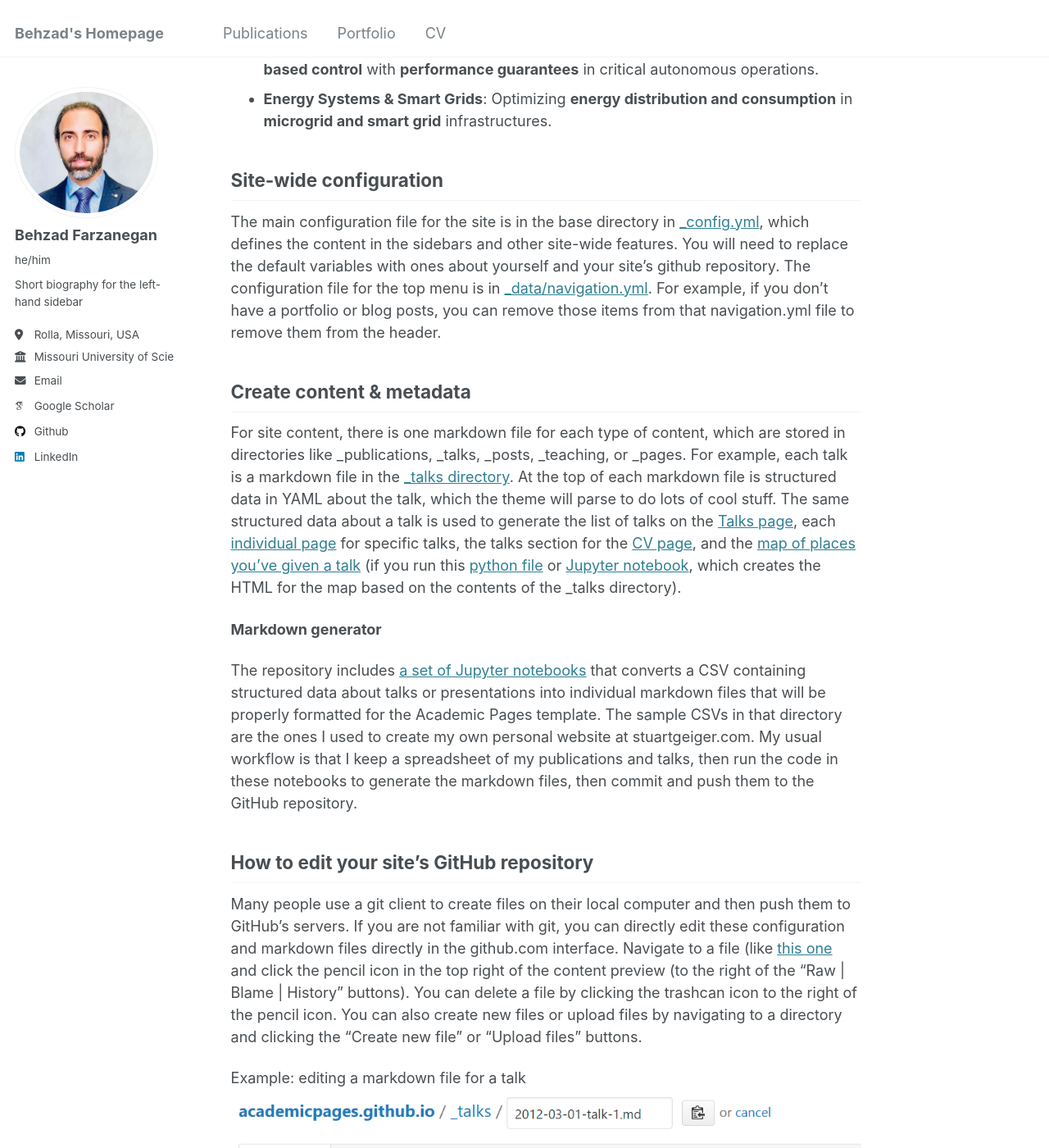
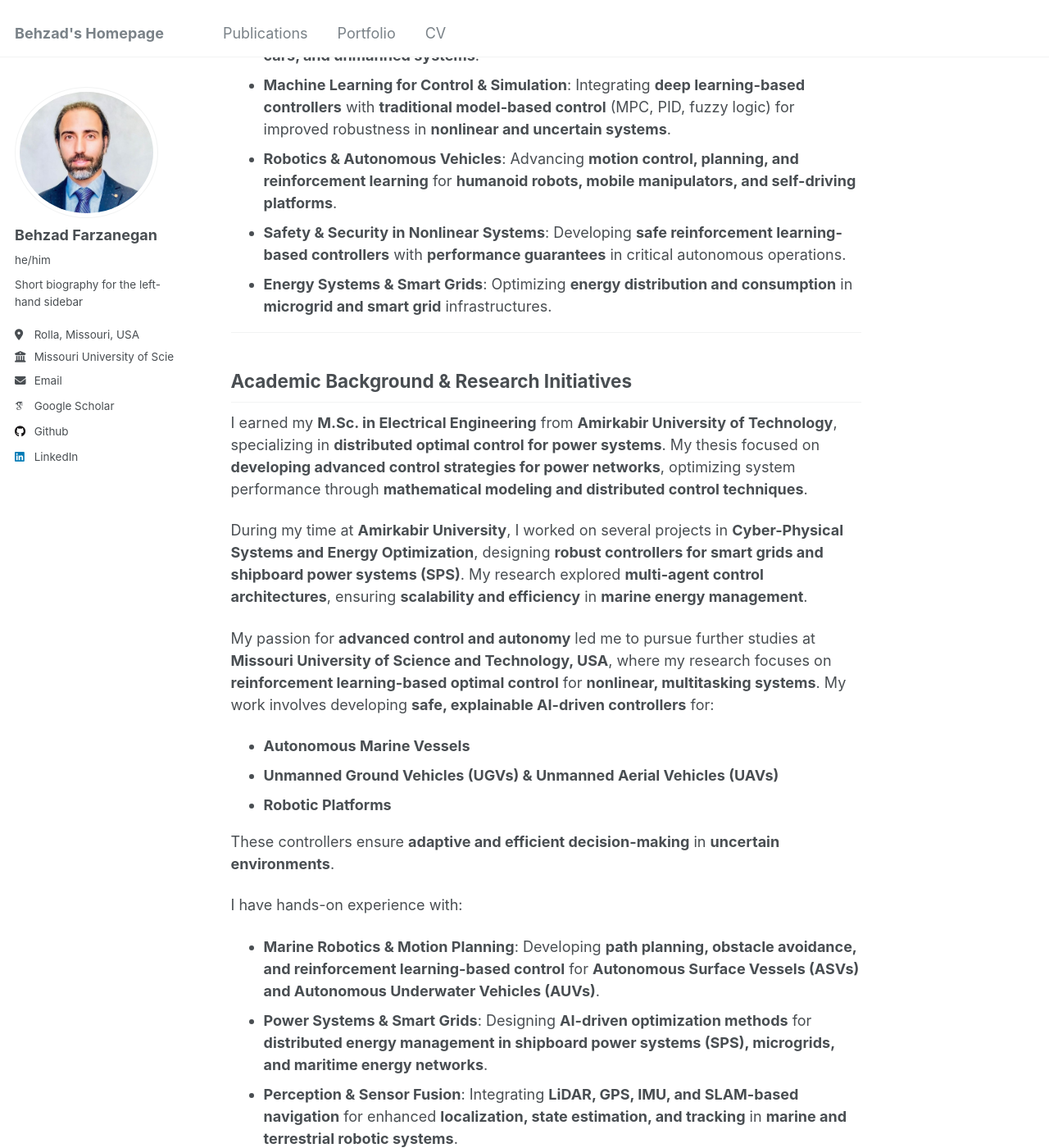
Before and after one commit to behzadfarzanegan/behzadfarzanegan.github.io, a Jekyll site: the page built from _pages/about.md, in a window 1280 px wide and 1400 px high, scrolled down 1052 px. Shown: the whole window at 82% size. Built offline with Jekyll 4.4.1, drawn with Linux system fonts in a browser that asks for light colours; some web fonts are replaced; some of the changed text lies outside the part shown.

Commit message:
Update about.md

```diff
--- a/_pages/about.md
+++ b/_pages/about.md
@@ -6,45 +6,71 @@ redirect_from:
   - /about/
   - /about.html
 ---
-------
-I am currently a Ph.D candidate at [Missouri University of Science and Technology (MST)](https://www.mst.edu/)  in the Department of Electrical & Computer Engineering, under the guidance of Dr. Sarangapani.
-------
-My research focuses on reinforcement learning-based optimal tracking control for nonlinear discrete-time systems, with applications to robotics and autonomous vehicles. A significant aspect of my work is lifelong learning-based optimal controllers, where the controller continuously learns from past experiences to improve future performance. I also emphasize safety-aware and explainable AI, ensuring the reliability and interpretability of autonomous decision-making systems. Beyond my research, I explore machine learning applications in cyber-physical systems, including vision-based robotic manipulation and localization, motion planning, perception, SLAM, and mapping for real-world autonomous navigation.
 
-Research Interests
-======
-- **Reinforcement Learning & Optimal Control**: Developing safe and explainable **deep reinforcement learning-based controllers** for **nonlinear, discrete-time** systems with real-world applications in **robotics and autonomous systems**.
-- **Navigation & Motion Planning**: Designing **adaptive and robust** path optimization strategies for **autonomous vehicles and mobile robots**, enabling efficient navigation in **off-road terrains (forests, deserts)** and **human-centered environments (sidewalks, crowded buildings)**.
+# About Me
+
+I am currently a **Ph.D. candidate** at [Missouri University of Science and Technology (MST)](https://www.mst.edu/) in the **Department of Electrical & Computer Engineering**, under the guidance of **Dr. Sarangapani**.
+
+My research focuses on **reinforcement learning-based optimal tracking control** for **nonlinear discrete-time systems**, with applications in **robotics and autonomous vehicles**. A significant aspect of my work is **lifelong learning-based optimal controllers**, where the controller continuously learns from past experiences to enhance future performance. I also emphasize **safety-aware and explainable AI**, ensuring the **reliability and interpretability** of autonomous decision-making systems.
+
+Beyond my core research, I explore **machine learning applications in cyber-physical systems**, including:
+- **Vision-based robotic manipulation and localization**
+- **Motion planning & perception**
+- **SLAM and mapping for real-world autonomous navigation**
+
+---
+
+## **Research Interests**
+
+- **Reinforcement Learning & Optimal Control**: Developing **safe and explainable deep reinforcement learning-based controllers** for **nonlinear, discrete-time systems**, with real-world applications in **robotics and autonomous systems**.
+- **Navigation & Motion Planning**: Designing **adaptive and robust path optimization strategies** for **autonomous vehicles and mobile robots**, enabling efficient navigation in **off-road terrains (forests, deserts)** and **human-centered environments (sidewalks, crowded buildings)**.
 - **Perception & Sensor Fusion**: Implementing **multi-sensor fusion techniques** (LiDAR, GPS, IMU) to enhance **state estimation, localization, and tracking** in dynamic environments.
-- **Artificial Intelligence in Autonomous Systems**: Leveraging **deep learning and AI-driven models** to enhance decision-making and control in **robotics, self-driving cars, and unmanned systems**.
-- **Machine Learning for Control & Simulation**: Integrating **deep learning-based controllers** with traditional **model-based control** (MPC, PID, fuzzy logic) for improved robustness in **nonlinear and uncertain systems**.
+- **Artificial Intelligence in Autonomous Systems**: Leveraging **deep learning and AI-driven models** to enhance **decision-making and control** in **robotics, self-driving cars, and unmanned systems**.
+- **Machine Learning for Control & Simulation**: Integrating **deep learning-based controllers** with **traditional model-based control** (MPC, PID, fuzzy logic) for improved robustness in **nonlinear and uncertain systems**.
 - **Robotics & Autonomous Vehicles**: Advancing **motion control, planning, and reinforcement learning** for **humanoid robots, mobile manipulators, and self-driving platforms**.
-- **Safety & Security in Nonlinear Systems**: Ensuring **safe reinforcement learning-based control** with **performance guarantees** in critical autonomous operations.
+- **Safety & Security in Nonlinear Systems**: Developing **safe reinforcement learning-based controllers** with **performance guarantees** in critical autonomous operations.
 - **Energy Systems & Smart Grids**: Optimizing **energy distribution and consumption** in **microgrid and smart grid** infrastructures.
 
+---
 
+## **Academic Background & Research Initiatives**
 
+I earned my **M.Sc. in Electrical Engineering** from **Amirkabir University of Technology**, specializing in **distributed optimal control for power systems**. My thesis focused on **developing advanced control strategies for power networks**, optimizing system performance through **mathematical modeling and distributed control techniques**.
 
-Site-wide configuration
-------
-The main configuration file for the site is in the base directory in [_config.yml](https://github.com/academicpages/academicpages.github.io/blob/master/_config.yml), which defines the content in the sidebars and other site-wide features. You will need to replace the default variables with ones about yourself and your site's github repository. The configuration file for the top menu is in [_data/navigation.yml](https://github.com/academicpages/academicpages.github.io/blob/master/_data/navigation.yml). For example, if you don't have a portfolio or blog posts, you can remove those items from that navigation.yml file to remove them from the header.
+During my time at **Amirkabir University**, I worked on several projects in **Cyber-Physical Systems and Energy Optimization**, designing **robust controllers for smart grids and shipboard power systems (SPS)**. My research explored **multi-agent control architectures**, ensuring **scalability and efficiency** in **marine energy management**.
 
-Create content & metadata
-------
-For site content, there is one markdown file for each type of content, which are stored in directories like _publications, _talks, _posts, _teaching, or _pages. For example, each talk is a markdown file in the [_talks directory](https://github.com/academicpages/academicpages.github.io/tree/master/_talks). At the top of each markdown file is structured data in YAML about the talk, which the theme will parse to do lots of cool stuff. The same structured data about a talk is used to generate the list of talks on the [Talks page](https://academicpages.github.io/talks), each [individual page](https://academicpages.github.io/talks/2012-03-01-talk-1) for specific talks, the talks section for the [CV page](https://academicpages.github.io/cv), and the [map of places you've given a talk](https://academicpages.github.io/talkmap.html) (if you run this [python file](https://github.com/academicpages/academicpages.github.io/blob/master/talkmap.py) or [Jupyter notebook](https://github.com/academicpages/academicpages.github.io/blob/master/talkmap.ipynb), which creates the HTML for the map based on the contents of the _talks directory).
+My passion for **advanced control and autonomy** led me to pursue further studies at **Missouri University of Science and Technology, USA**, where my research focuses on **reinforcement learning-based optimal control** for **nonlinear, multitasking systems**. My work involves developing **safe, explainable AI-driven controllers** for:
+- **Autonomous Marine Vessels**
+- **Unmanned Ground Vehicles (UGVs) & Unmanned Aerial Vehicles (UAVs)**
+- **Robotic Platforms**
 
-**Markdown generator**
+These controllers ensure **adaptive and efficient decision-making** in **uncertain environments**.
 
-The repository includes [a set of Jupyter notebooks](https://github.com/academicpages/academicpages.github.io/tree/master/markdown_generator
-) that converts a CSV containing structured data about talks or presentations into individual markdown files that will be properly formatted for the Academic Pages template. The sample CSVs in that directory are the ones I used to create my own personal website at stuartgeiger.com. My usual workflow is that I keep a spreadsheet of my publications and talks, then run the code in these notebooks to generate the markdown files, then commit and push them to the GitHub repository.
+I have hands-on experience with:
+- **Marine Robotics & Motion Planning**: Developing **path planning, obstacle avoidance, and reinforcement learning-based control** for **Autonomous Surface Vessels (ASVs) and Autonomous Underwater Vehicles (AUVs)**.
+- **Power Systems & Smart Grids**: Designing **AI-driven optimization methods** for **distributed energy management in shipboard power systems (SPS), microgrids, and maritime energy networks**.
+- **Perception & Sensor Fusion**: Integrating **LiDAR, GPS, IMU, and SLAM-based navigation** for enhanced **localization, state estimation, and tracking** in **marine and terrestrial robotic systems**.
+- **Hardware-in-the-Loop (HIL) Simulation**: Conducting **real-time validation** using **Quanser platforms (QCars, QBots, QDrones)** for **autonomous navigation, state estimation, and sensor fusion**.
+- **Cyber-Physical Systems & Safety**: Implementing **safety-aware deep reinforcement learning controllers** for **autonomous marine and aerospace applications**.
 
-How to edit your site's GitHub repository
-------
-Many people use a git client to create files on their local computer and then push them to GitHub's servers. If you are not familiar with git, you can directly edit these configuration and markdown files directly in the github.com interface. Navigate to a file (like [this one](https://github.com/academicpages/academicpages.github.io/blob/master/_talks/2012-03-01-talk-1.md) and click the pencil icon in the top right of the content preview (to the right of the "Raw | Blame | History" buttons). You can delete a file by clicking the trashcan icon to the right of the pencil icon. You can also create new files or upload files by navigating to a directory and clicking the "Create new file" or "Upload files" buttons.
+My research has been supported by esteemed organizations such as:
+- **Army Research Office (ARO)**
+- **Office of Naval Research (ONR)**
+- **Intelligent Systems Centre (ISC)**
 
-Example: editing a markdown file for a talk
-![Editing a markdown file for a talk](/images/editing-talk.png)
+I have contributed to **numerous international conferences and journals**, with **publications covering a broad range of topics**, including **Cyber-Physical Systems, Nonlinear Control, Reinforcement Learning, Marine Autonomy, and AI-driven Robotics**.
 
-For more info
-------
-More info about configuring Academic Pages can be found in [the guide](https://academicpages.github.io/markdown/), the [growing wiki](https://github.com/academicpages/academicpages.github.io/wiki), and you can always [ask a question on GitHub](https://github.com/academicpages/academicpages.github.io/discussions). The [guides for the Minimal Mistakes theme](https://mmistakes.github.io/minimal-mistakes/docs/configuration/) (which this theme was forked from) might also be helpful.
+I am eager to continue advancing research in **intelligent control systems, marine autonomy, and robotics**, exploring **new partnerships and innovations** in this dynamic field.
+
+---
+
+## **Technical Skills**
+
+- **MATLAB**: Developed and implemented **adaptive control and estimation algorithms**, with results published in **American Control Conferences and Journals**.
+- **Python**: Designed and implemented **deep learning and reinforcement learning algorithms** for **autonomous vehicles using image data**, with research published in **international conferences**.
+- **C++**: Proficient in **hardware-software integration**, enabling **efficient real-time robotic control and embedded system development**.
+- **Robot Operating System (ROS2)**: Engineered **scalable and modular robotic applications** for diverse **autonomous robotic platforms**.
+- **MoveIt**: Applied for **robotic manipulation and motion planning** in **ROS2-based robotic systems**.
+- **SLAM (Simultaneous Localization and Mapping)**: Implemented SLAM techniques for **navigation and mapping of differential drive and wheeled robots** in **ROS2 environments**.
+- **Gazebo**: Designed and simulated **complex robotic environments** to support **navigation, perception, and autonomous behavior** in **ROS2**.
+- **Computer Vision**: Applied **OpenCV, YOLO, and deep learning-based object detection** for **autonomous navigation, perception, and environment understanding** in **robotics and autonomous vehicles**.
```
